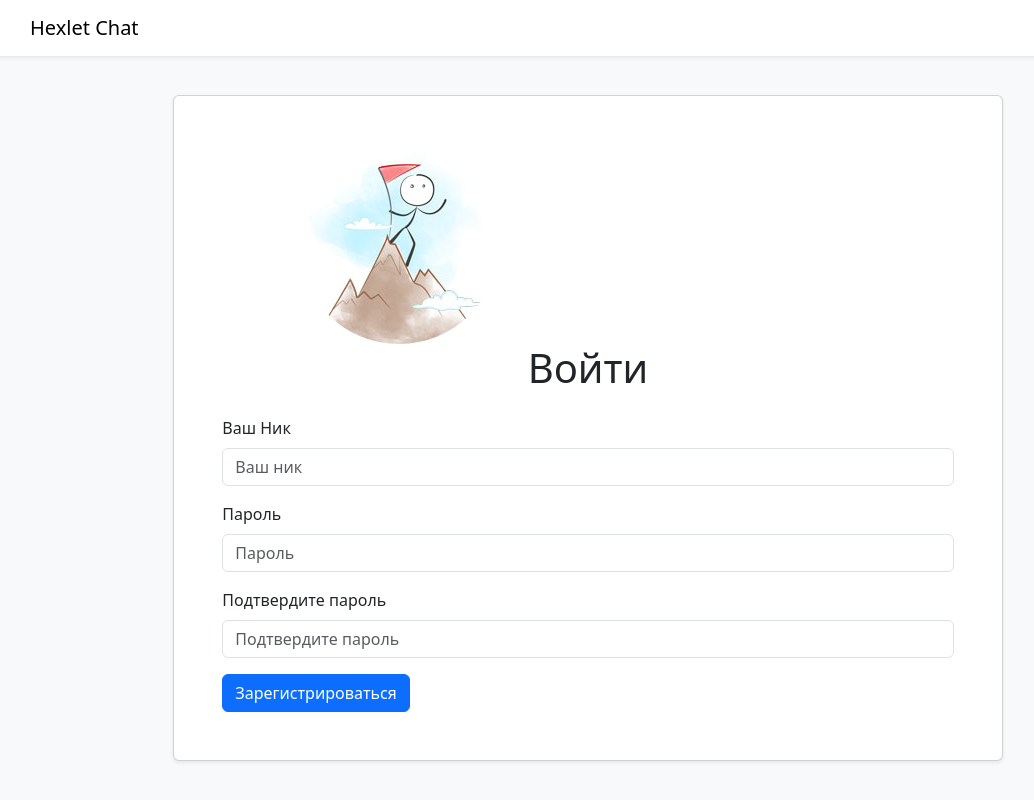
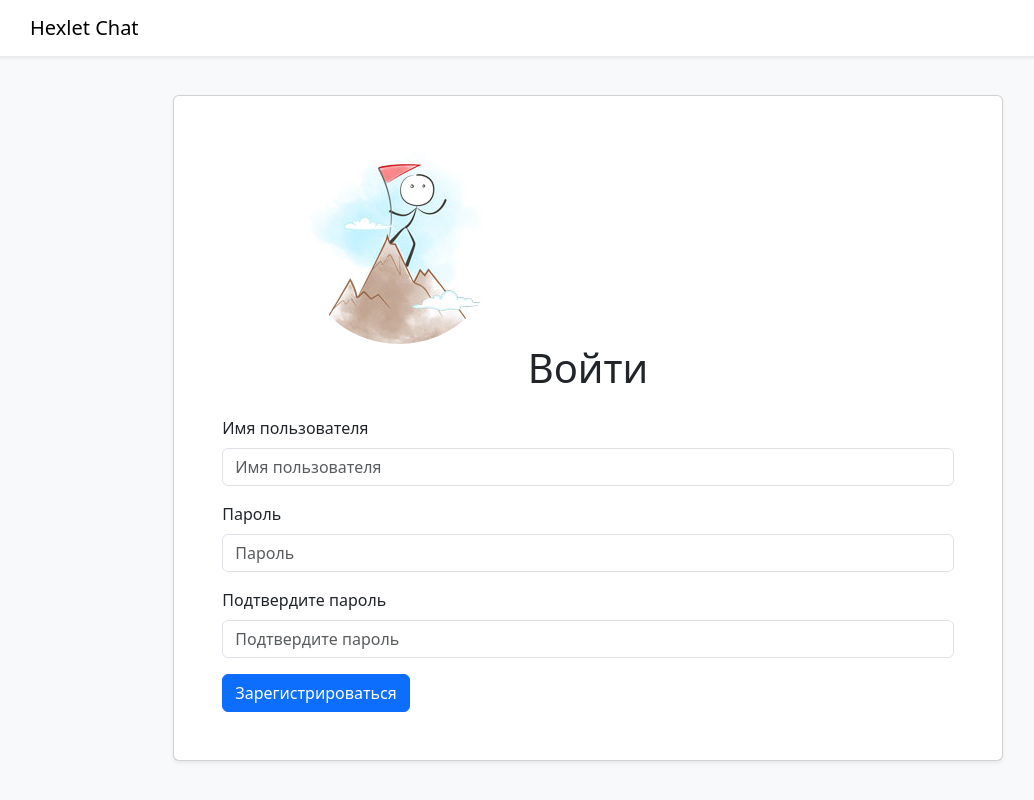
Before and after one commit to al-ov73/frontend-project-12, a React (Create React App) app in the folder frontend/: page /signup in a window 1280 px wide. Shown: the whole page, without its empty margins (52-1086 px from the left). Built offline with nearby package versions, Linux system fonts and the light colour scheme; no server answers.

Commit message:
username label change

```diff
--- a/frontend/src/Components/SignupPage.jsx
+++ b/frontend/src/Components/SignupPage.jsx
@@ -88,15 +88,14 @@ const SignupPage = () => {
               <Form onSubmit={formik.handleSubmit}>
                   <h1 className="text-center mb-4">Войти</h1>
                   <Form.Group className="mb-3">
-                  <Form.Label>Ваш Ник</Form.Label>
+                  <Form.Label>Имя пользователя</Form.Label>
                     <Form.Control type="text"
-                      placeholder="Ваш ник"
+                      placeholder="Имя пользователя"
                       autoComplete="username"
                       id="username"
                       onChange={formik.handleChange}
                       value={formik.values.username}
                       />
-                  {/* <ErrorMessage  name="username" /> */}
                   <ErrorMessage name="username" />
                 </Form.Group>
 
```
